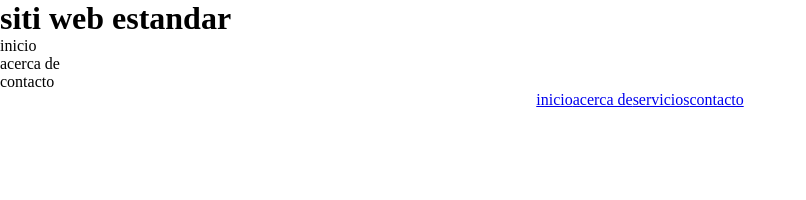
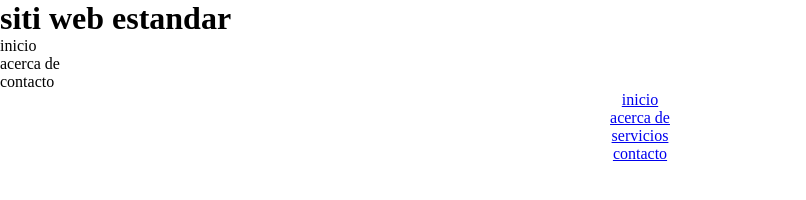
Before and after one commit to maxi790/pagina, a plain HTML site: page index.html in a window 1280 px wide. Shown: the whole page, without its empty margins (0-806 px from the left). Drawn offline with Linux system fonts and the light colour scheme.

Commit message:
guardcar

```diff
--- a/style.css
+++ b/style.css
@@ -21,7 +21,7 @@
 }
 
 
-nav ul{
+nav ul li{
     list-style: none;
 display: flex;
 justify-content: center;
```
